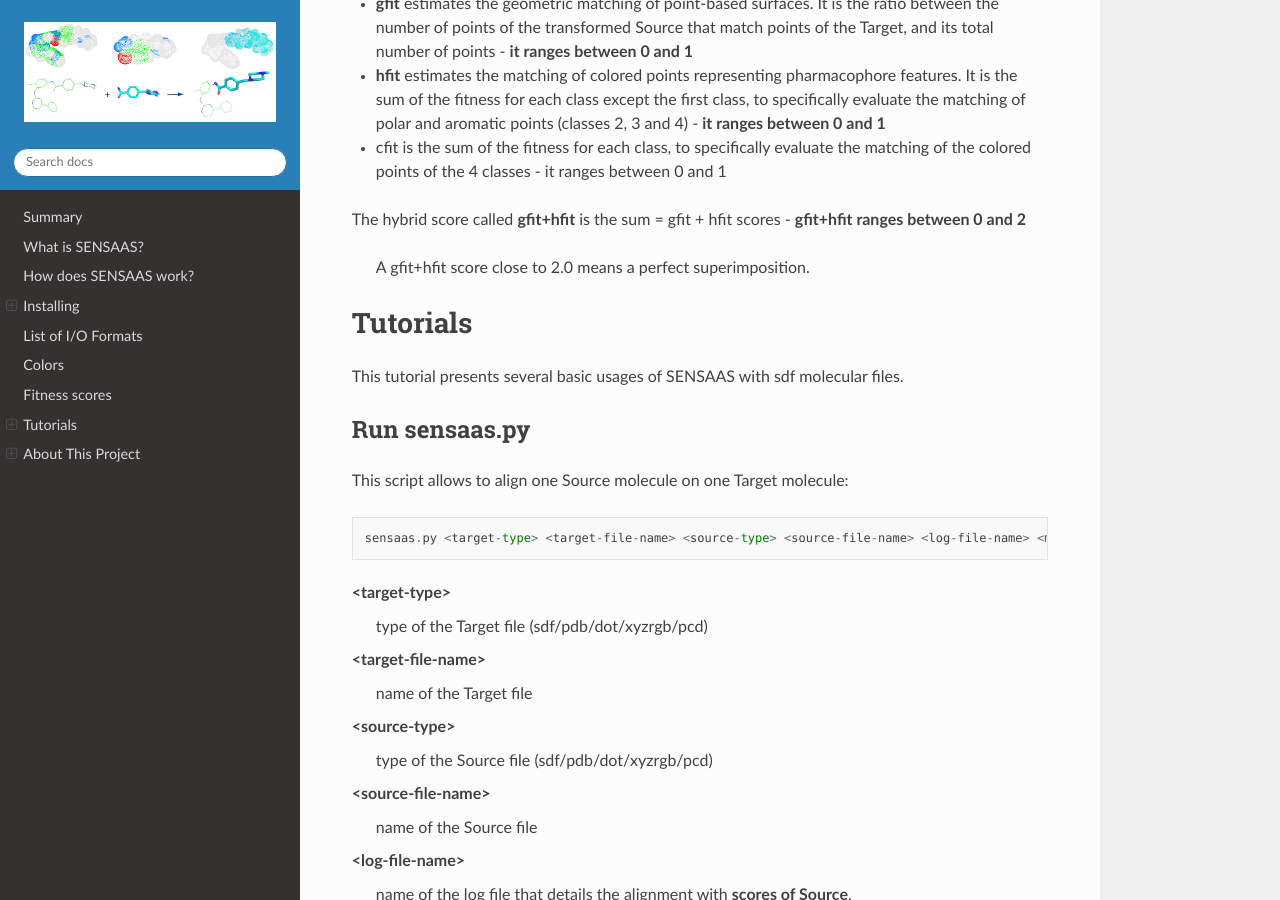
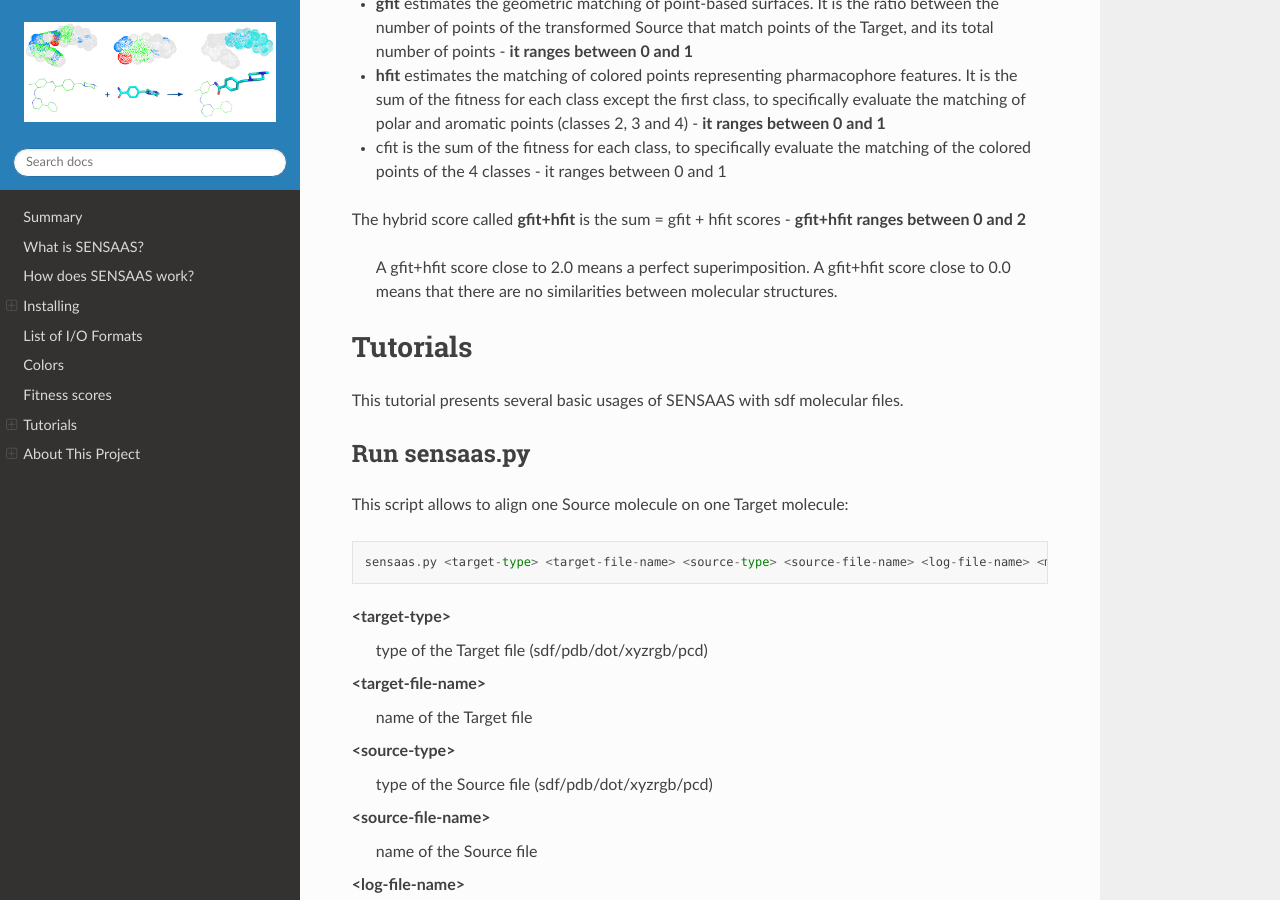
Before and after one commit to SENSAAS/sensaas-py, a Sphinx documentation site: the page built from docs/index.rst, in a window 1280 px wide and 900 px high, scrolled down 5475 px. Built offline with Sphinx 7.4.7 and the Read the Docs theme 2.0.0, drawn with Linux system fonts in a browser that asks for light colours.

Commit message:
Update index.rst

```diff
--- a/docs/index.rst
+++ b/docs/index.rst
@@ -194,7 +194,7 @@ There are three different fitness scores, but we only use 2 of them, gfit and hf
 The hybrid score called **gfit+hfit** is the sum = gfit + hfit scores - **gfit+hfit ranges between 0 and 2**
 
   A gfit+hfit score close to 2.0 means a perfect superimposition.
-
+  A gfit+hfit score close to 0.0 means that there are no similarities between molecular structures.
 
 Tutorials
 ===========
```
